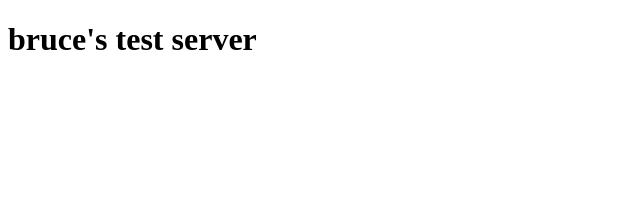
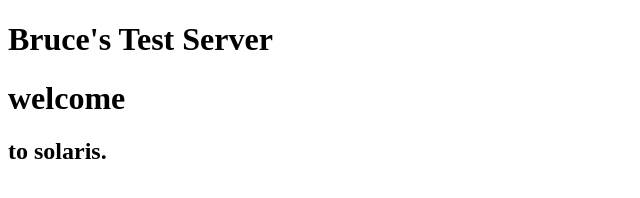
Before and after one commit to panzalk/onlysolaris, a plain HTML site: page index.html in a window 1280 px wide. Shown: the whole page, without its empty margins (0-640 px from the left). Drawn offline with Linux system fonts and the light colour scheme.

Commit message:
change index.html file

```diff
--- a/index.html
+++ b/index.html
@@ -7,6 +7,9 @@
     <title>Document</title>
 </head>
 <body>
-    <h1>bruce's test server</h1>
+    <h1>Bruce's Test Server</h1>
+
+    <h1>welcome</h1>
+    <h2>to solaris.</h2>
 </body>
 </html>
```
